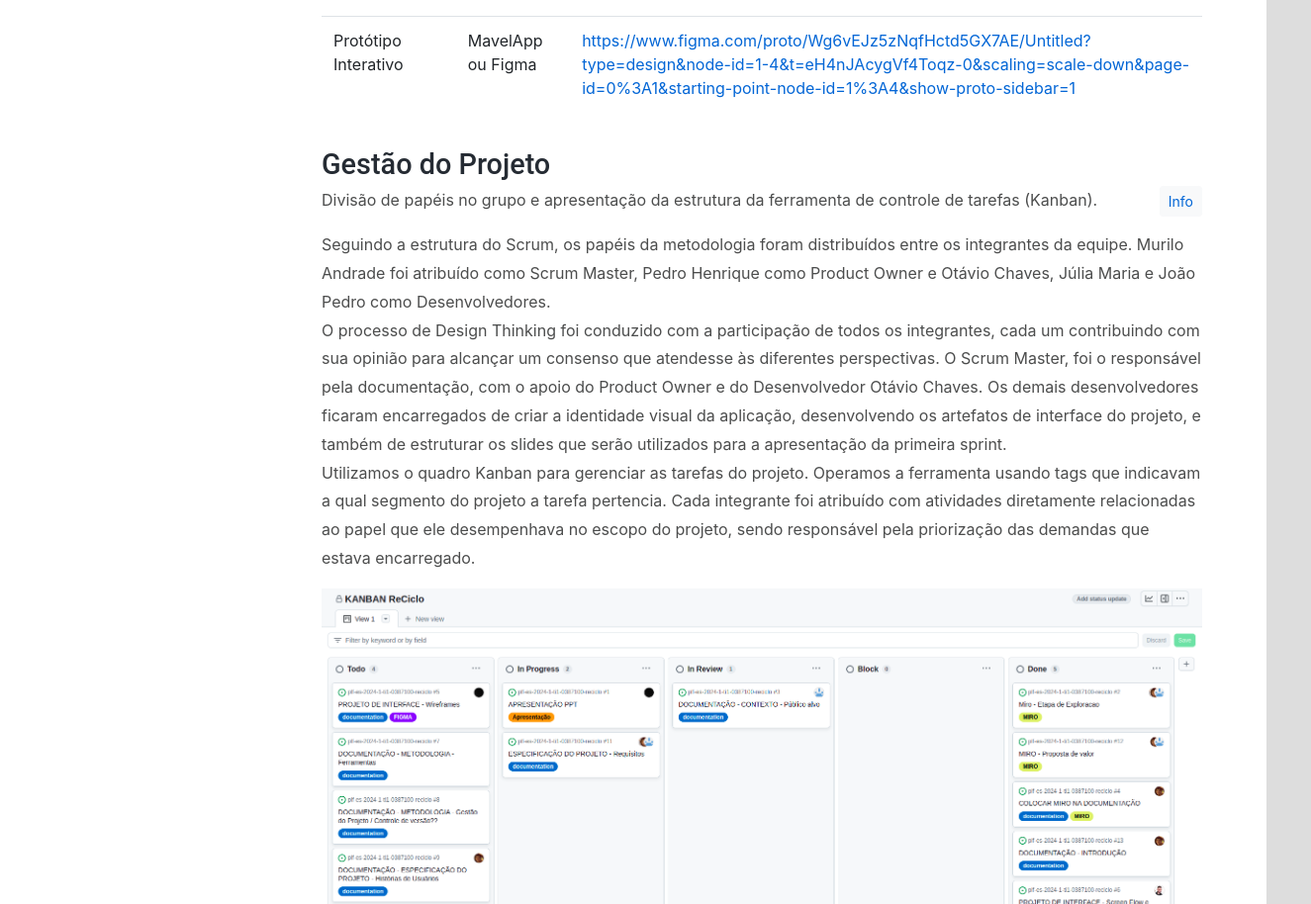
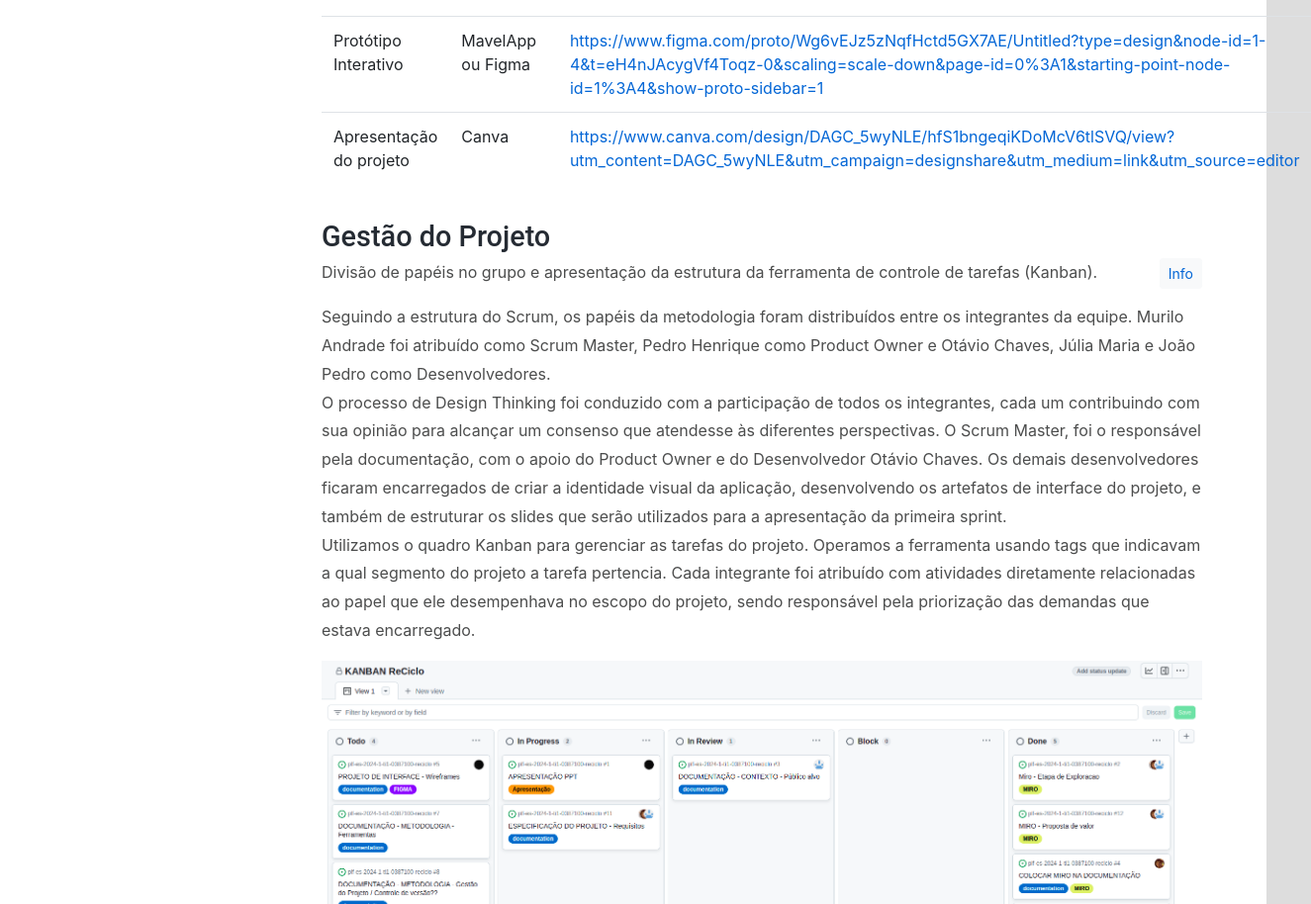
Before and after one commit to ICEI-PUC-Minas-PPLES-TI/plf-es-2024-1-ti1-0387100-reciclo, a plain HTML site: page docs/index.html in a window 1280 px wide. Shown: the part 5313-6227 px from the top of the page at 99% size, 1325 px wide, since content can reach past the window. Drawn offline with Linux system fonts and the light colour scheme.

Commit message:
Documentação - Metodologia - Ferramentas

```diff
--- a/docs/index.html
+++ b/docs/index.html
@@ -178,12 +178,6 @@
                   necessidades
                   dos envolvidos e consequentemente melhorar o processo da coleta seletiva</li>
               </ul>
-              <!--                Como objetivos específicos: <br>
-                Identificar os desafios e necessidades dos envolvidos na coleta seletiva. <br>
-                Desenvolver uma aplicação web que seja capaz de forma intuitiva e funcional de atender as necessidades
-                dos envolvidos e consequentemente melhorar o processo da coleta seletiva <br>
-                  -->
-
               </p>
             </section>
 
@@ -500,7 +494,9 @@
                   <tr>
                     <td>Repositório de código</td>
                     <td>GitHub</td>
-                    <td><a href="https://github.com/ICEI-PUC-Minas-PPLES-TI/plf-es-2024-1-ti1-0387100-reciclo.git">https://github.com/ICEI-PUC-Minas-PPLES-TI/plf-es-2024-1-ti1-0387100-reciclo.git</a></td>
+                    <td><a
+                        href="https://github.com/ICEI-PUC-Minas-PPLES-TI/plf-es-2024-1-ti1-0387100-reciclo.git">https://github.com/ICEI-PUC-Minas-PPLES-TI/plf-es-2024-1-ti1-0387100-reciclo.git</a>
+                    </td>
                   </tr>
                   <tr>
                     <td>Hospedagem do site</td>
@@ -514,7 +510,15 @@
                     <td><a
                         href="https://www.figma.com/proto/Wg6vEJz5zNqfHctd5GX7AE/Untitled?type=design&node-id=1-4&t=eH4nJAcygVf4Toqz-0&scaling=scale-down&page-id=0%3A1&starting-point-node-id=1%3A4&show-proto-sidebar=1">
                         https://www.figma.com/proto/Wg6vEJz5zNqfHctd5GX7AE/Untitled?type=design&node-id=1-4&t=eH4nJAcygVf4Toqz-0&scaling=scale-down&page-id=0%3A1&starting-point-node-id=1%3A4&show-proto-sidebar=1</a>
-                        </td>
+                    </td>
+                  </tr>
+                  <tr>
+                    <td>Apresentação do projeto</td>
+                    <td>Canva</td>
+                    <td><a
+                        href="https://www.canva.com/design/DAGC_5wyNLE/hfS1bngeqiKDoMcV6tlSVQ/view?utm_content=DAGC_5wyNLE&utm_campaign=designshare&utm_medium=link&utm_source=editor">
+                        https://www.canva.com/design/DAGC_5wyNLE/hfS1bngeqiKDoMcV6tlSVQ/view?utm_content=DAGC_5wyNLE&utm_campaign=designshare&utm_medium=link&utm_source=editor</a>
+                    </td>
                   </tr>
                 </tbody>
               </table>
@@ -533,9 +537,19 @@
                 <p>Apresente o quadro de gerenciamento do time (Kanban), seu formato e as experiências na utilização
                   dessa ferramenta (GitHub Projects) </p>
               </div>
-              <p>Seguindo a estrutura do Scrum, os papéis da metodologia foram distribuídos entre   os integrantes da equipe. Murilo Andrade foi atribuído como Scrum Master, Pedro Henrique como   Product Owner e Otávio Chaves, Júlia Maria e João Pedro como Desenvolvedores.<br>
-              O processo de Design Thinking foi conduzido com a participação de todos os integrantes, cada um contribuindo com sua opinião para alcançar um consenso que atendesse às diferentes perspectivas. O Scrum Master, foi o responsável pela documentação, com o apoio do Product Owner e do Desenvolvedor Otávio Chaves. Os demais desenvolvedores ficaram encarregados de criar a identidade visual da aplicação, desenvolvendo os artefatos de interface do projeto, e também de estruturar os slides que serão utilizados para a apresentação da primeira sprint.<br>
-              Utilizamos o quadro Kanban para gerenciar as tarefas do projeto. Operamos a ferramenta usando tags que indicavam a qual segmento do projeto a tarefa pertencia. Cada integrante foi atribuído com atividades diretamente relacionadas ao papel que ele desempenhava no escopo do projeto, sendo responsável pela priorização das demandas que estava encarregado.
+              <p>Seguindo a estrutura do Scrum, os papéis da metodologia foram distribuídos entre os integrantes da
+                equipe. Murilo Andrade foi atribuído como Scrum Master, Pedro Henrique como Product Owner e Otávio
+                Chaves, Júlia Maria e João Pedro como Desenvolvedores.<br>
+                O processo de Design Thinking foi conduzido com a participação de todos os integrantes, cada um
+                contribuindo com sua opinião para alcançar um consenso que atendesse às diferentes perspectivas. O Scrum
+                Master, foi o responsável pela documentação, com o apoio do Product Owner e do Desenvolvedor Otávio
+                Chaves. Os demais desenvolvedores ficaram encarregados de criar a identidade visual da aplicação,
+                desenvolvendo os artefatos de interface do projeto, e também de estruturar os slides que serão
+                utilizados para a apresentação da primeira sprint.<br>
+                Utilizamos o quadro Kanban para gerenciar as tarefas do projeto. Operamos a ferramenta usando tags que
+                indicavam a qual segmento do projeto a tarefa pertencia. Cada integrante foi atribuído com atividades
+                diretamente relacionadas ao papel que ele desempenhava no escopo do projeto, sendo responsável pela
+                priorização das demandas que estava encarregado.
               </p>
               <img style="width: 100%;" src="assets/images/quadroKanban.png" alt="Quadro Kanban">
             </section>
```
